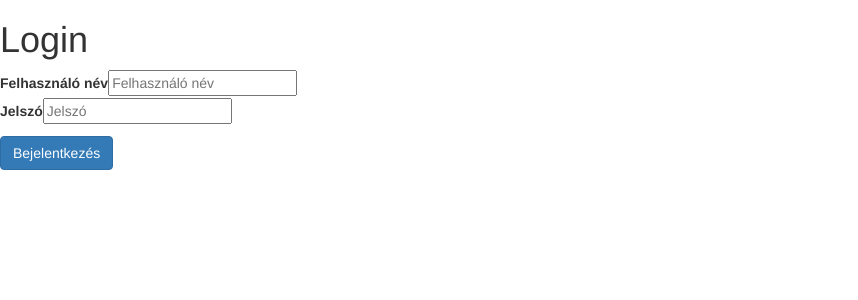
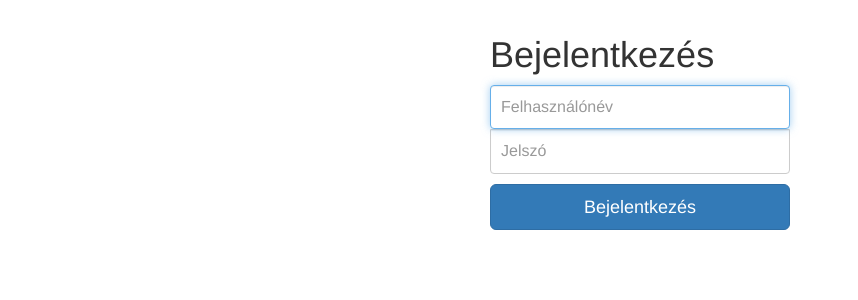
Before and after one commit to martinfejti/Halado-Java, an Angular app in the folder milestone2FE/milestone2FE/: page / in a window 1280 px wide. Shown: the top 300 px of the page, without its empty margins (0-858 px from the left). Built offline with nearby package versions, Linux system fonts and the light colour scheme.

Commit message:
- Add style to login page

```diff
--- a/milestone2FE/milestone2FE/src/app/login/login.component.css
+++ b/milestone2FE/milestone2FE/src/app/login/login.component.css
@@ -0,0 +1,32 @@
+.form-signin {
+    max-width: 330px;
+    padding: 15px;
+    margin: 0 auto;
+  }
+  .form-signin .form-signin-heading,
+  .form-signin .checkbox {
+    margin-bottom: 10px;
+  }
+  .form-signin .checkbox {
+    font-weight: 400;
+  }
+  .form-signin .form-control {
+    position: relative;
+    box-sizing: border-box;
+    height: auto;
+    padding: 10px;
+    font-size: 16px;
+  }
+  .form-signin .form-control:focus {
+    z-index: 2;
+  }
+  .form-signin input[type="email"] {
+    margin-bottom: -1px;
+    border-bottom-right-radius: 0;
+    border-bottom-left-radius: 0;
+  }
+  .form-signin input[type="password"] {
+    margin-bottom: 10px;
+    border-top-left-radius: 0;
+    border-top-right-radius: 0;
+  }
--- a/milestone2FE/milestone2FE/src/app/login/login.component.html
+++ b/milestone2FE/milestone2FE/src/app/login/login.component.html
@@ -1,11 +1,9 @@
-<h1>Login</h1>
+<form class="form-signin">
+    <h1>Bejelentkezés</h1>
+    <label for="inputUserame" class="sr-only">Felhasználónév</label>
 
-<div>
-    <label>Felhasználó név </label>
-    <input name="username" [(ngModel)]="username" type="text" placeholder="Felhasználó név">
-    <p>
-    <label>Jelszó </label>
-    <input name="password" [(ngModel)]="password" type="password" placeholder="Jelszó">
-    <p>
-    <button class="btn btn-primary" (click)="login()" type="button">Bejelentkezés</button>
-</div>
+    <input name="username" [(ngModel)] = "username" id="inputUserame" class="form-control" placeholder="Felhasználónév" required autofocus>
+    <label for="inputPassword" class="sr-only">Jelszó</label>
+    <input name="password" [(ngModel)] = "password" type ="password" id="inputPassword" class="form-control" placeholder="Jelszó" required>
+    <button (click)="login()" class="btn btn-lg btn-primary btn-block" type="button">Bejelentkezés</button>
+</form>
```
